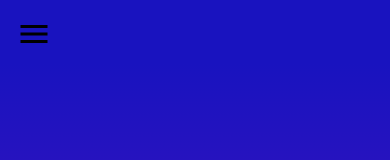
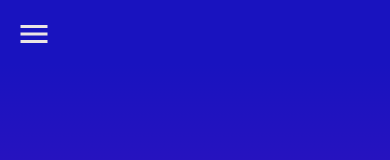
Before and after one commit to isabellaes/portfolio, a React (Create React App) app: page / in a window 390 px wide. Shown: the top 160 px of the page. Built offline with nearby package versions, Linux system fonts and the light colour scheme.

Commit message:
change color icon

```diff
--- a/src/style/mobile.css
+++ b/src/style/mobile.css
@@ -156,7 +156,7 @@
     position: relative;
   }
   .menu-icon {
-    color: black;
+    color: rgb(236, 228, 228);
   }
 
   .drop-down-menu {
```
